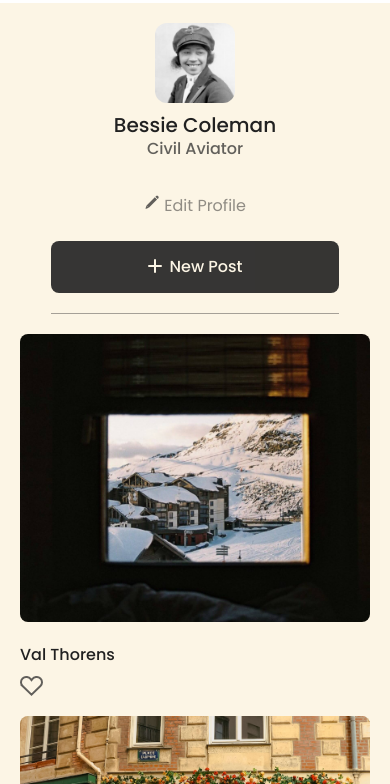
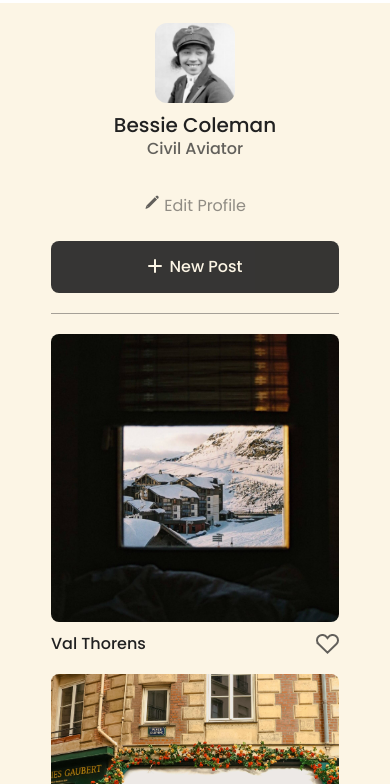
Before and after one commit to yalemisonasch/se_project_spots, a plain HTML site: page index.html in a window 390 px wide. Shown: the part 60-844 px from the top of the page. Drawn offline with Linux system fonts and the light colour scheme.

Commit message:
Changes to my project after second code review

```diff
--- a/blocks/card.css
+++ b/blocks/card.css
@@ -37,6 +37,7 @@
 }
 
 .card__title {
+  margin: 0;
   font-size: 20px;
   line-height: 120%;
   font-weight: 500;
@@ -56,15 +57,10 @@
     height: 288px;
     margin-bottom: 12px;
   }
-}
 
   .card__title {
     font-size: 16px;
     line-height: 100%;
     max-width: 235px;
   }
-
-  .cards__list {
-    gap: 20px;
-    justify-content: center;
-  }
+}
--- a/blocks/cards.css
+++ b/blocks/cards.css
@@ -16,7 +16,7 @@
 @media screen and (max-width: 627px) {
   .cards__list {
     display: grid;
-    grid-template-columns: 1fr;
+    grid-template-columns: repeat(auto-fit, 288px);
     gap: 20px;
     justify-content: center;
   }
```
Also changed, not shown: index.html (+8 -6 lines).
